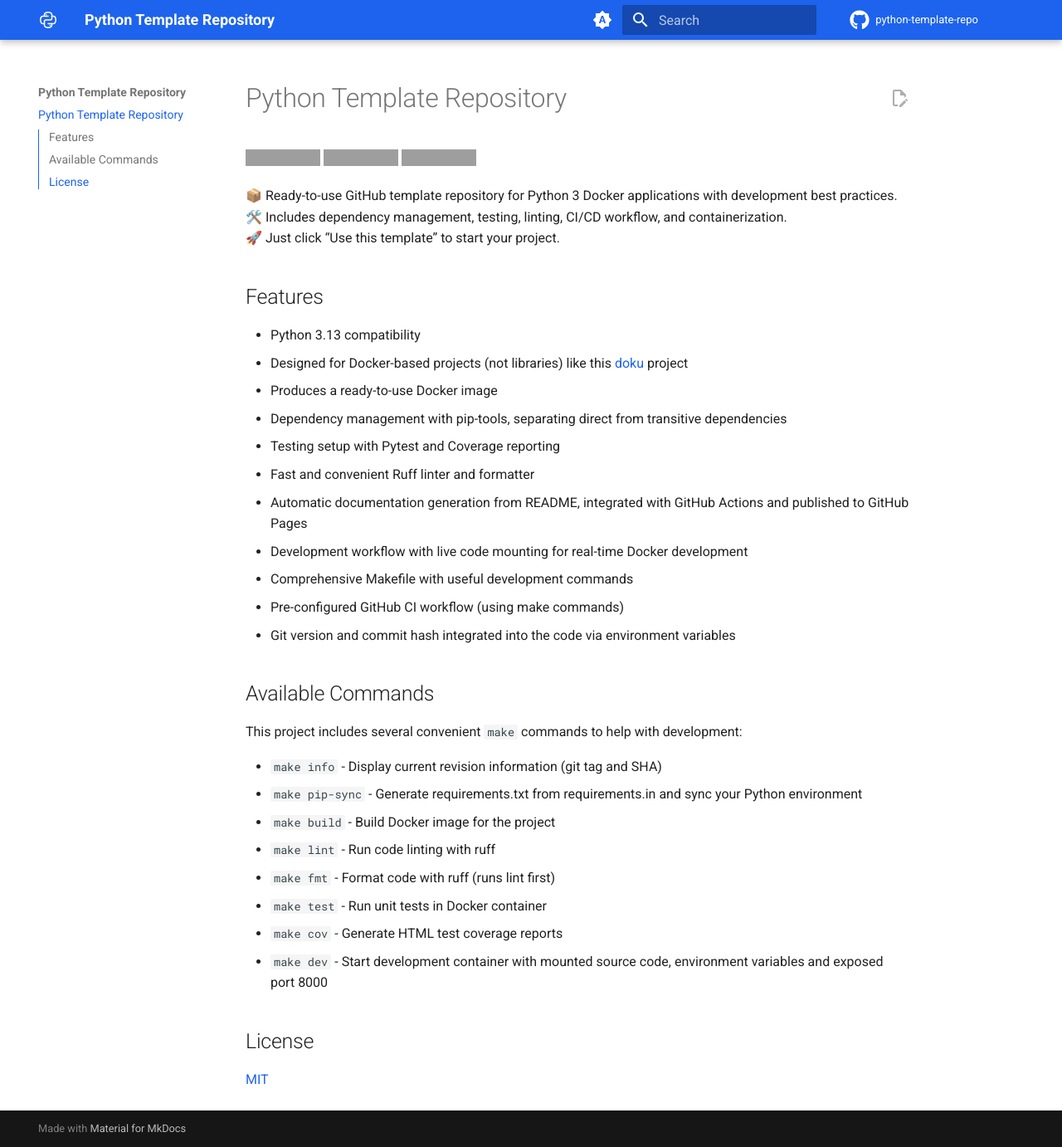
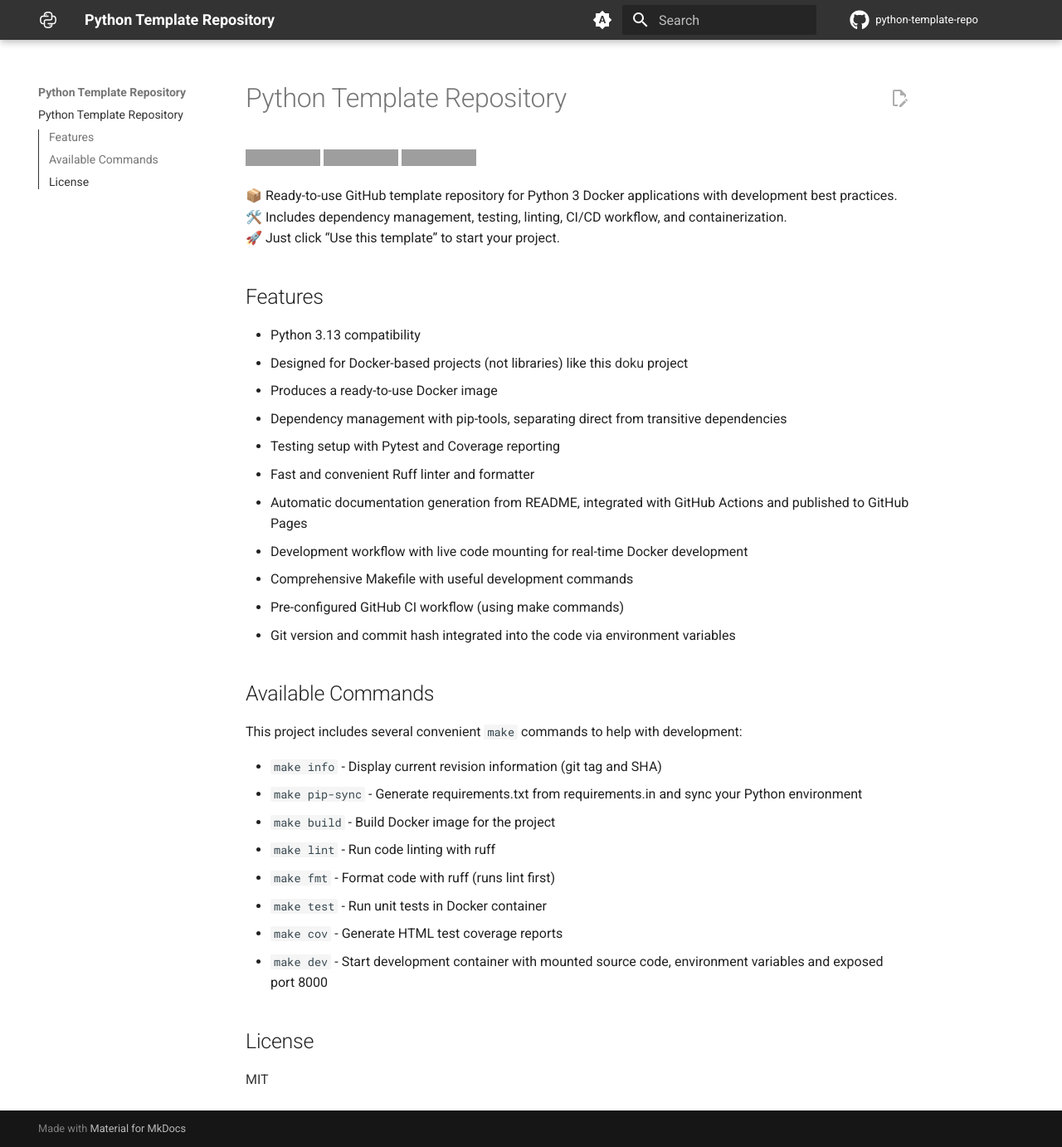
Before and after one commit to amerkurev/python-template-repo, an MkDocs documentation site: the page built from docs/README.md, in a window 1280 px wide and 1382 px high. Shown: the whole window at 83% size. Built offline with MkDocs 1.6.1 and Material for MkDocs 9.7.7, drawn with Linux system fonts in a browser that asks for light colours; comment, search, counter and statistics services are not loaded; grey boxes are pictures that could not be loaded.

Commit message:
Update docs/stylesheets/extra.css

```diff
--- a/docs/stylesheets/extra.css
+++ b/docs/stylesheets/extra.css
@@ -3,7 +3,7 @@ article {
 }
 
 :root  > * {
-  --md-primary-fg-color:        #1d63ed;
-  --md-primary-fg-color--light: #e5f2fc;
-  --md-primary-fg-color--dark:  #00084d;
+  --md-primary-fg-color:        #333;
+  --md-primary-fg-color--light: #f5f5f5;
+  --md-primary-fg-color--dark:  #333;
 }
```
